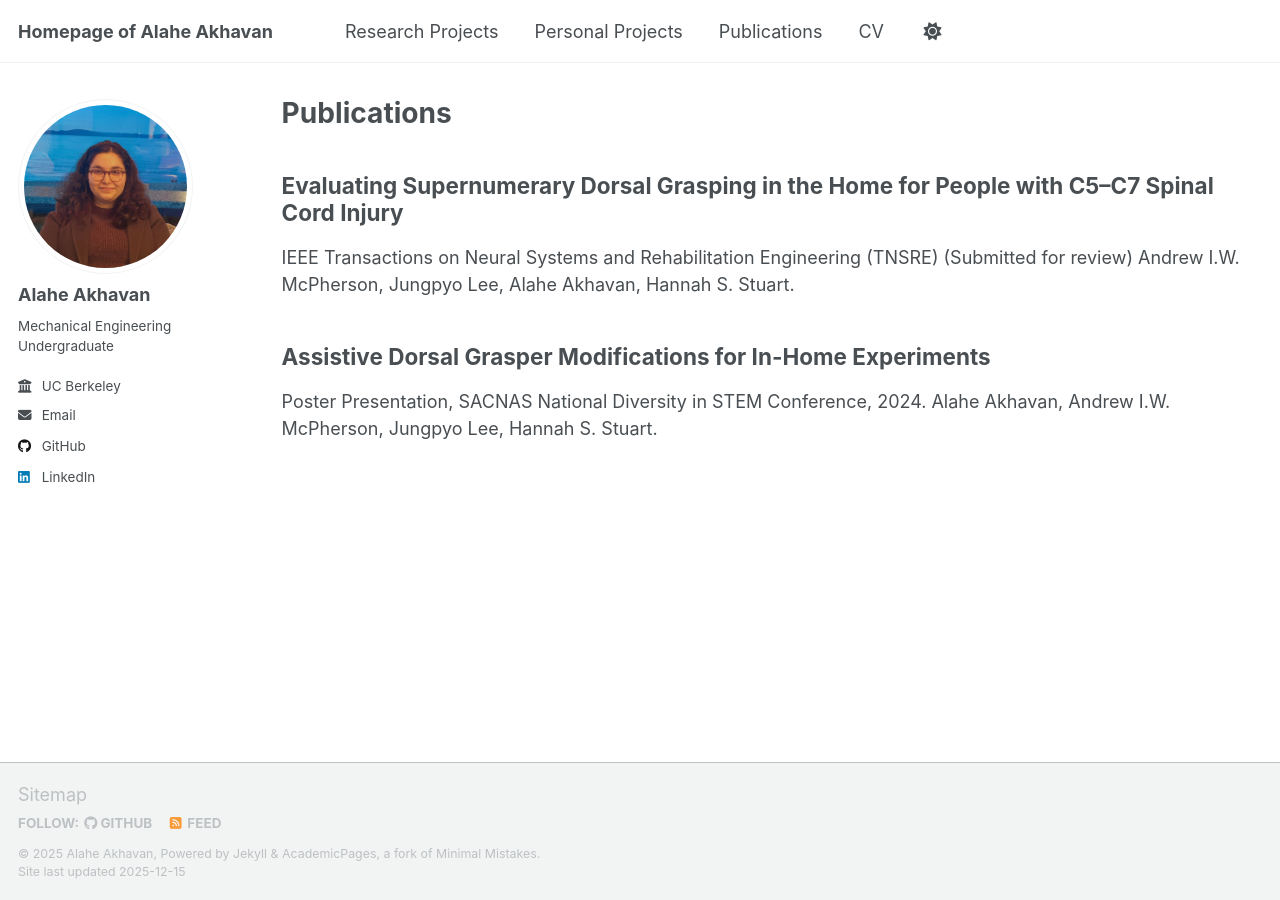
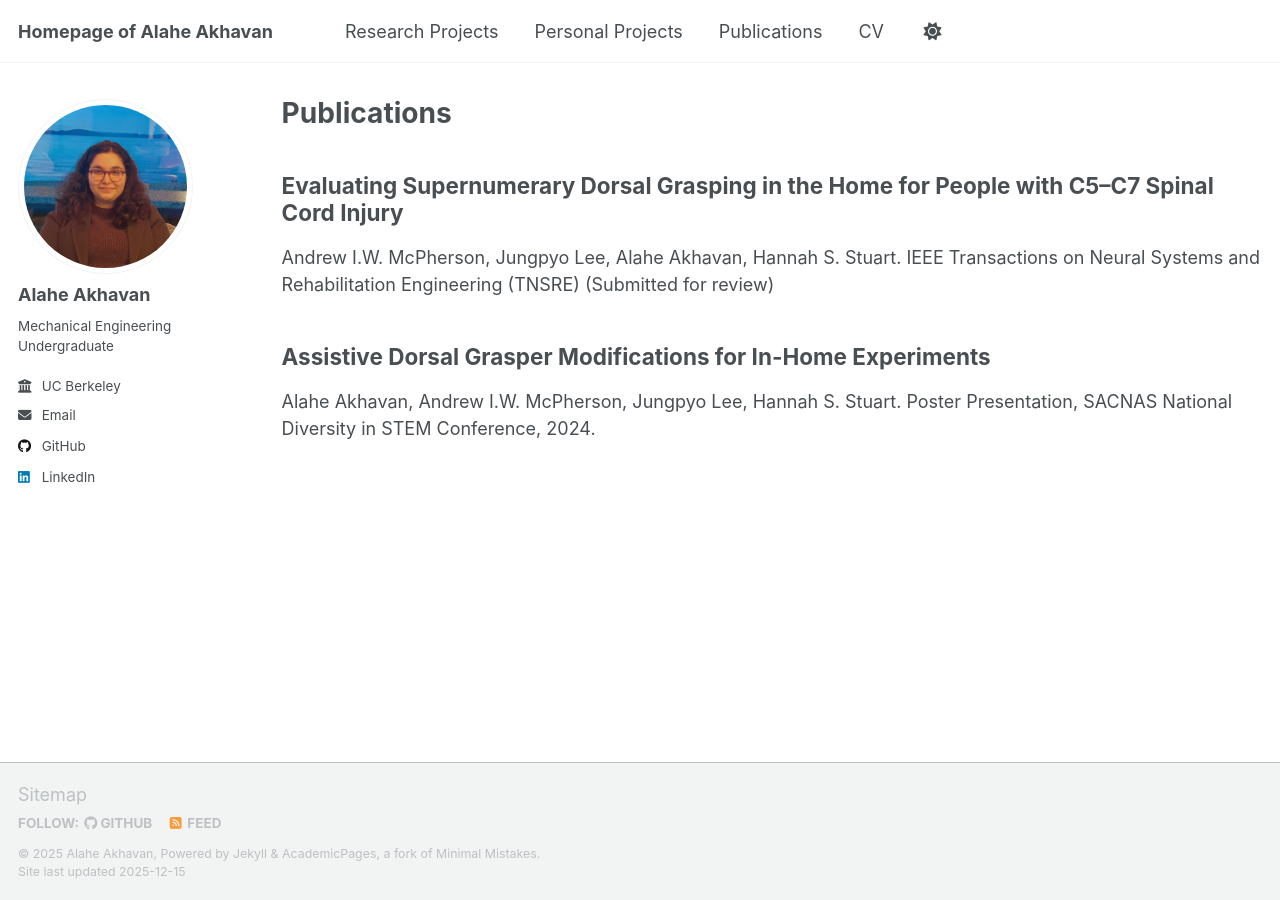
Before and after one commit to Akhavana/akhavana.github.io, a Jekyll site: the page built from _pages/publications.md, in a window 1280 px wide. Built offline with Jekyll 4.4.1, drawn with Linux system fonts in a browser that asks for light colours; a script that is not in the unit is left out.

```diff
--- a/_pages/publications.md
+++ b/_pages/publications.md
@@ -6,9 +6,10 @@ author_profile: true
 ---
 
 ## Evaluating Supernumerary Dorsal Grasping in the Home for People with C5–C7 Spinal Cord Injury
+Andrew I.W. McPherson, Jungpyo Lee, Alahe Akhavan, Hannah S. Stuart.
 IEEE Transactions on Neural Systems and Rehabilitation Engineering (TNSRE) (Submitted for review)
-Andrew I.W. McPherson, Jungpyo Lee, Alahe Akhavan, Hannah S. Stuart.
+
 
 ## Assistive Dorsal Grasper Modifications for In-Home Experiments
+Alahe Akhavan, Andrew I.W. McPherson, Jungpyo Lee, Hannah S. Stuart.
 Poster Presentation, SACNAS National Diversity in STEM Conference, 2024.
-Alahe Akhavan, Andrew I.W. McPherson, Jungpyo Lee, Hannah S. Stuart.
```
